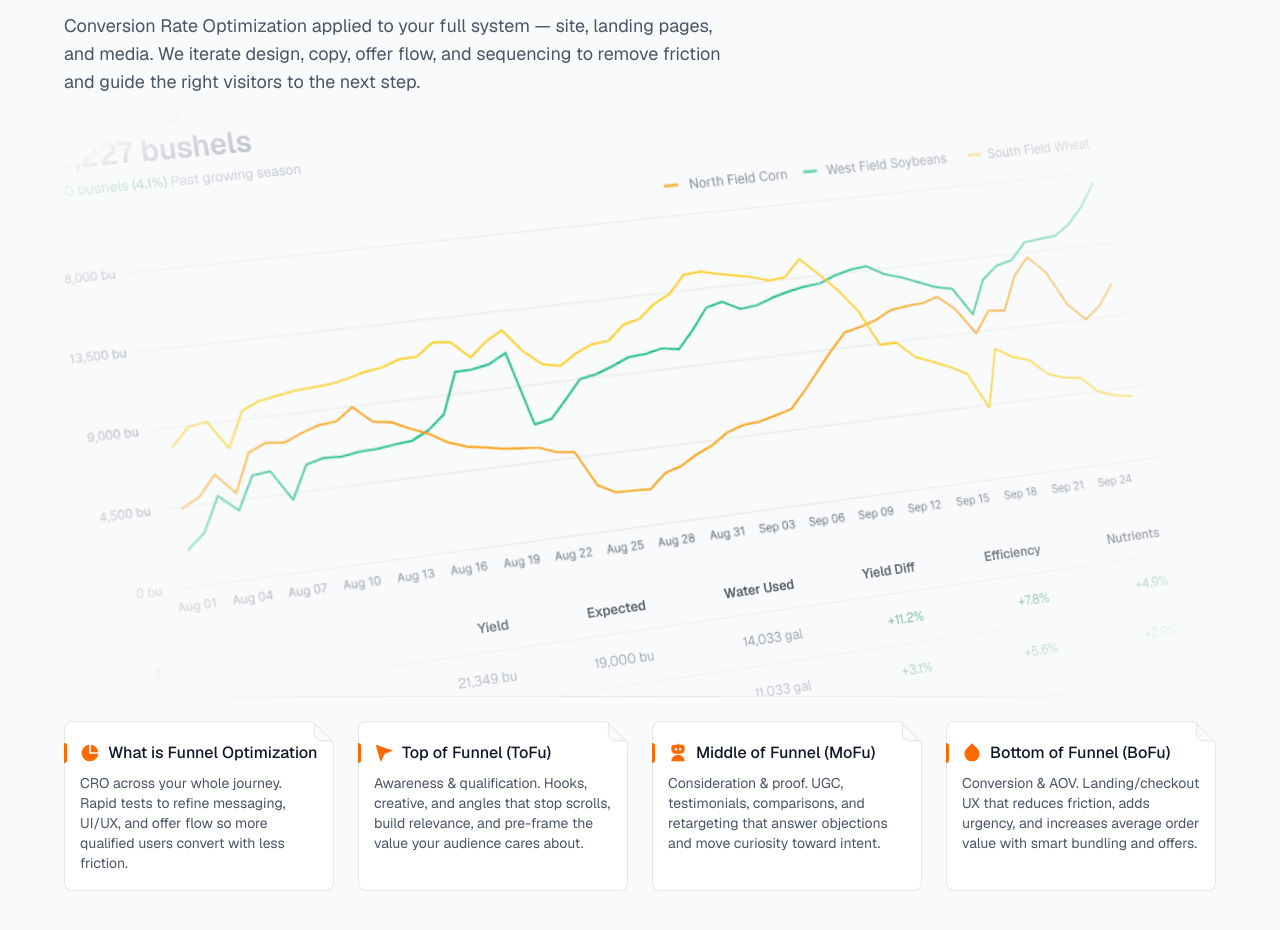
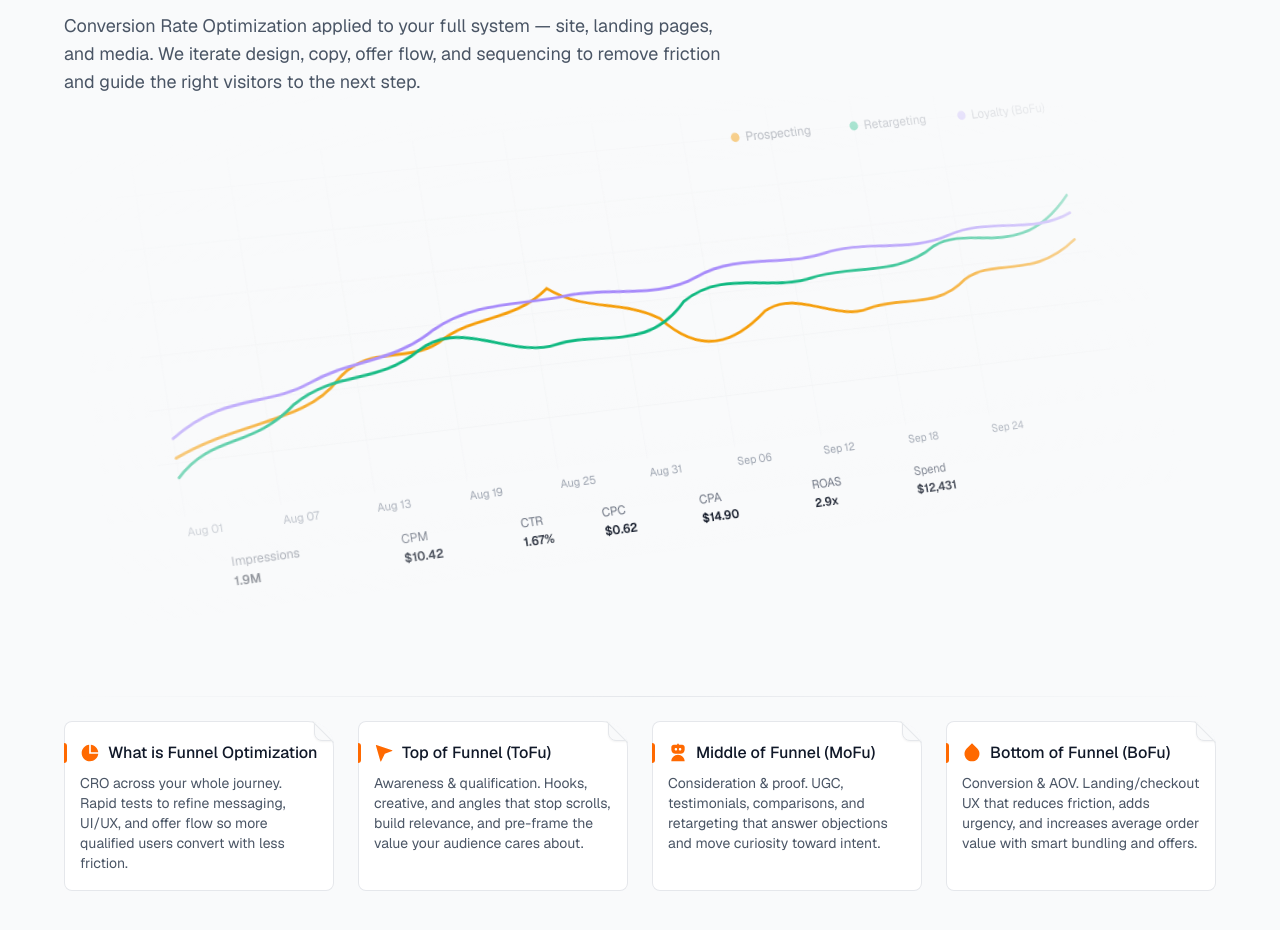
Before and after one commit to telluricaquarian/aclr77, a Next.js app: page / in a window 1280 px wide. Shown: the part 4625-5555 px from the top of the page. Built offline with nearby package versions, Linux system fonts and the light colour scheme.

Commit message:
AnalyticsIllustration: switch legend and metrics to Meta Ads (Prospecting/Retargeting/BoFu; Impressions/CPM/CTR/CPC/CPA/ROAS)

```diff
--- a/src/components/ui/AnalyticsIllustration.tsx
+++ b/src/components/ui/AnalyticsIllustration.tsx
@@ -1,141 +1,115 @@
-import { LineChartIllustration } from "../../../public/images/LineChartIllustration"
-import {
-  Table,
-  TableBody,
-  TableCell,
-  TableHead,
-  TableHeaderCell,
-  TableRoot,
-  TableRow,
-} from "../Table"
+"use client";
 
-const summary = [
-  {
-    name: "North Field Corn",
-    value: "21,349 bu",
-    planted: "19,000 bu",
-    water: "14,033 gal",
-    yield: "+11.2%",
-    efficiency: "+7.8%",
-    nutrients: "+4.9%",
-    bgColor: "bg-amber-500",
-    changeType: "positive",
-  },
-  {
-    name: "West Field Soybeans",
-    value: "25,943 bu",
-    planted: "23,600 bu",
-    water: "11,033 gal",
-    yield: "+3.1%",
-    efficiency: "+5.6%",
-    nutrients: "+2.9%",
-    bgColor: "bg-emerald-500",
-    changeType: "positive",
-  },
-  {
-    name: "South Field Wheat",
-    value: "9,443 bu",
-    planted: "14,600 bu",
-    water: "2,033 gal",
-    yield: "-5.1%",
-    efficiency: "-6.3%",
-    nutrients: "-9.9%",
-    bgColor: "bg-yellow-400",
-    changeType: "negative",
-  },
-]
-
-export default function FieldPerformance() {
+export default function AnalyticsIllustration() {
   return (
     <div className="h-150 shrink-0 overflow-hidden mask-[radial-gradient(white_30%,transparent_90%)] perspective-[4000px] perspective-origin-center">
-      <div className="-translate-y-10 -translate-z-10 rotate-x-10 rotate-y-20 -rotate-z-10 transform-3d">
-        <h3 className="text-sm text-gray-500">Field Yield Performance</h3>
-        <p className="mt-1 text-3xl font-semibold text-gray-900">
-          32,227 bushels
-        </p>
-        <p className="mt-1 text-sm font-medium">
-          <span className="text-emerald-700">+430 bushels (4.1%)</span>{" "}
-          <span className="font-normal text-gray-500">Past growing season</span>
-        </p>
-        <LineChartIllustration className="mt-8 w-full min-w-200 shrink-0" />
+      <div className="-translate-y-10 -translate-z-10 rotate-x-10 rotate-y-20 -rotate-z-10 transform-3d pointer-events-none select-none">
+        <svg
+          viewBox="0 0 1200 520"
+          role="img"
+          aria-label="Meta Ads dashboard style chart with legend and summary metrics"
+          className="w-full h-auto"
+        >
+          <defs>
+            <linearGradient id="bgfade" x1="0" x2="0" y1="0" y2="1">
+              <stop offset="0%" stopColor="#ffffff" stopOpacity="0.14" />
+              <stop offset="100%" stopColor="#ffffff" stopOpacity="0.10" />
+            </linearGradient>
+          </defs>
 
-        <TableRoot className="mt-6 min-w-200">
-          <Table>
-            <TableHead>
-              <TableRow>
-                <TableHeaderCell>Field</TableHeaderCell>
-                <TableHeaderCell className="text-right">Yield</TableHeaderCell>
-                <TableHeaderCell className="text-right">
-                  Expected
-                </TableHeaderCell>
-                <TableHeaderCell className="text-right">
-                  Water Used
-                </TableHeaderCell>
-                <TableHeaderCell className="text-right">
-                  Yield Diff
-                </TableHeaderCell>
-                <TableHeaderCell className="text-right">
-                  Efficiency
-                </TableHeaderCell>
-                <TableHeaderCell className="text-right">
-                  Nutrients
-                </TableHeaderCell>
-              </TableRow>
-            </TableHead>
-            <TableBody>
-              {summary.map((item) => (
-                <TableRow key={item.name}>
-                  <TableCell className="font-medium text-gray-900">
-                    <div className="flex space-x-3">
-                      <span
-                        className={item.bgColor + " w-1 shrink-0 rounded"}
-                        aria-hidden="true"
-                      />
-                      <span>{item.name}</span>
-                    </div>
-                  </TableCell>
-                  <TableCell className="text-right">{item.value}</TableCell>
-                  <TableCell className="text-right">{item.planted}</TableCell>
-                  <TableCell className="text-right">{item.water}</TableCell>
-                  <TableCell className="text-right">
-                    <span
-                      className={
-                        item.changeType === "positive"
-                          ? "text-emerald-700"
-                          : "text-red-700"
-                      }
-                    >
-                      {item.yield}
-                    </span>
-                  </TableCell>
-                  <TableCell className="text-right">
-                    <span
-                      className={
-                        item.changeType === "positive"
-                          ? "text-emerald-700"
-                          : "text-red-700"
-                      }
-                    >
-                      {item.efficiency}
-                    </span>
-                  </TableCell>
-                  <TableCell className="text-right">
-                    <span
-                      className={
-                        item.changeType === "positive"
-                          ? "text-emerald-700"
-                          : "text-red-700"
-                      }
-                    >
-                      {item.nutrients}
-                    </span>
-                  </TableCell>
-                </TableRow>
-              ))}
-            </TableBody>
-          </Table>
-        </TableRoot>
+          {/* backdrop */}
+          <rect x="0" y="0" width="1200" height="520" fill="url(#bgfade)" />
+
+          {/* subtle grid */}
+          <g opacity="0.25">
+            {Array.from({ length: 10 }).map((_, i) => (
+              <line
+                key={`v${i}`}
+                x1={80 + i * 100}
+                x2={80 + i * 100}
+                y1={60}
+                y2={420}
+                stroke="#e5e7eb"
+                strokeWidth="1"
+              />
+            ))}
+            {Array.from({ length: 6 }).map((_, i) => (
+              <line
+                key={`h${i}`}
+                x1={60}
+                x2={1140}
+                y1={90 + i * 55}
+                y2={90 + i * 55}
+                stroke="#e5e7eb"
+                strokeWidth="1"
+              />
+            ))}
+          </g>
+
+          {/* legend */}
+          <g fontSize="14">
+            <circle cx="740" cy="90" r="5" fill="#f59e0b" />
+            <text x="752" y="95" fill="#6b7280">Prospecting</text>
+
+            <circle cx="880" cy="90" r="5" fill="#10b981" />
+            <text x="892" y="95" fill="#6b7280">Retargeting</text>
+
+            <circle cx="1010" cy="90" r="5" fill="#a78bfa" />
+            <text x="1022" y="95" fill="#6b7280">Loyalty (BoFu)</text>
+          </g>
+
+          {/* three lines (stylized) */}
+          <path
+            d="M80,360 C150,330 220,340 260,300 C300,265 340,295 380,270 C420,250 460,260 500,230 C540,260 580,250 620,275 C660,320 700,310 740,280 C780,260 820,300 860,290 C900,280 940,300 980,270 C1020,250 1060,280 1120,240"
+            fill="none"
+            stroke="#f59e0b"
+            strokeWidth="3"
+            strokeLinecap="round"
+          />
+          <path
+            d="M80,380 C120,340 160,360 210,320 C260,290 300,310 350,280 C400,250 450,300 500,290 C550,280 600,310 650,260 C700,230 750,260 800,250 C850,240 900,260 950,230 C1000,210 1050,260 1120,190"
+            fill="none"
+            stroke="#10b981"
+            strokeWidth="3"
+            strokeLinecap="round"
+          />
+          <path
+            d="M80,340 C140,300 180,320 230,300 C280,280 320,290 370,260 C420,235 470,245 520,240 C570,235 620,255 670,235 C720,215 770,235 820,225 C870,215 920,235 970,220 C1020,205 1070,230 1120,210"
+            fill="none"
+            stroke="#a78bfa"
+            strokeWidth="3"
+            strokeLinecap="round"
+          />
+
+          {/* x-axis ticks */}
+          <g fontSize="12" fill="#9ca3af">
+            {["Aug 01", "Aug 07", "Aug 13", "Aug 19", "Aug 25", "Aug 31", "Sep 06", "Sep 12", "Sep 18", "Sep 24"].map((d, i) => (
+              <text key={d} x={80 + i * 100} y={440}>{d}</text>
+            ))}
+          </g>
+
+          {/* metrics row (Meta Ads style) */}
+          <g fontSize="13">
+            {/* headers */}
+            <text x="120" y="475" fill="#6b7280">Impressions</text>
+            <text x="300" y="475" fill="#6b7280">CPM</text>
+            <text x="430" y="475" fill="#6b7280">CTR</text>
+            <text x="520" y="475" fill="#6b7280">CPC</text>
+            <text x="630" y="475" fill="#6b7280">CPA</text>
+            <text x="760" y="475" fill="#6b7280">ROAS</text>
+            <text x="880" y="475" fill="#6b7280">Spend</text>
+
+            {/* values (example) */}
+            <text x="120" y="495" fill="#111827" fontWeight="600">1.9M</text>
+            <text x="300" y="495" fill="#111827" fontWeight="600">$10.42</text>
+            <text x="430" y="495" fill="#111827" fontWeight="600">1.67%</text>
+            <text x="520" y="495" fill="#111827" fontWeight="600">$0.62</text>
+            <text x="630" y="495" fill="#111827" fontWeight="600">$14.90</text>
+            <text x="760" y="495" fill="#111827" fontWeight="600">2.9x</text>
+            <text x="880" y="495" fill="#111827" fontWeight="600">$12,431</text>
+          </g>
+        </svg>
       </div>
     </div>
-  )
+  );
 }
```
